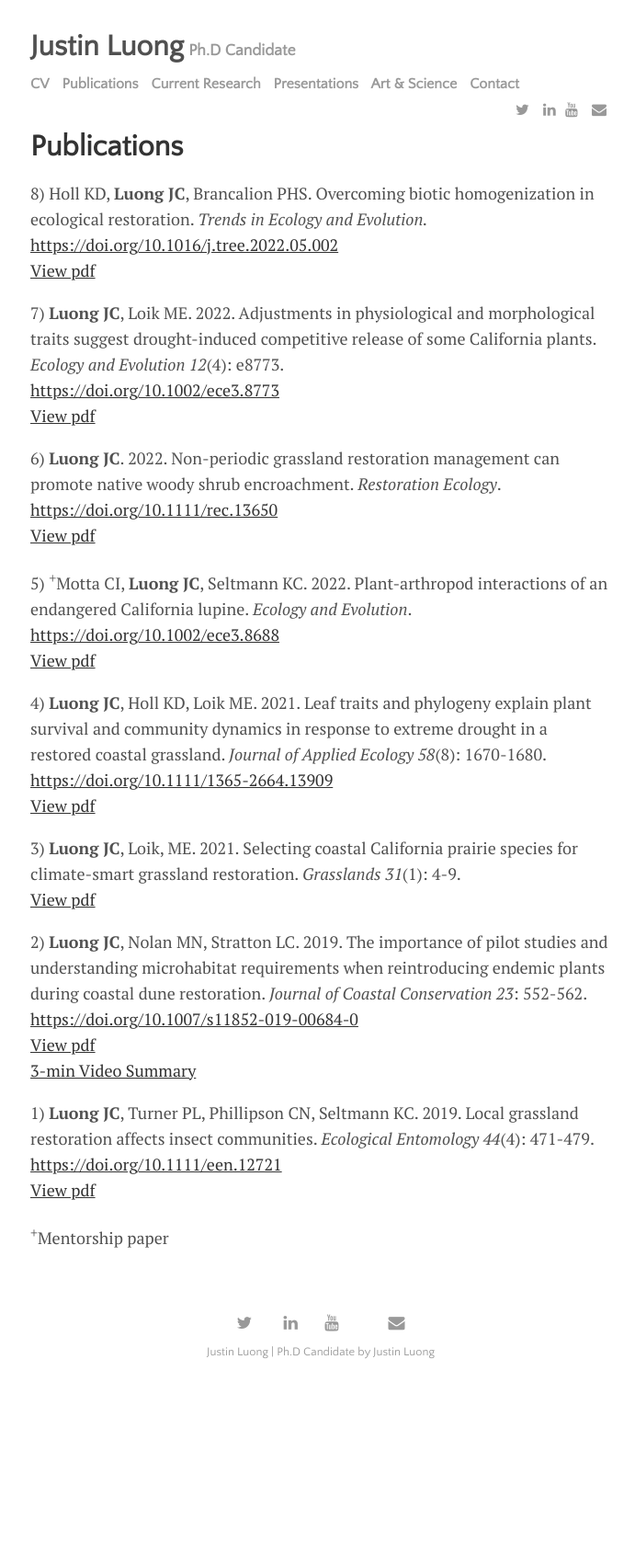
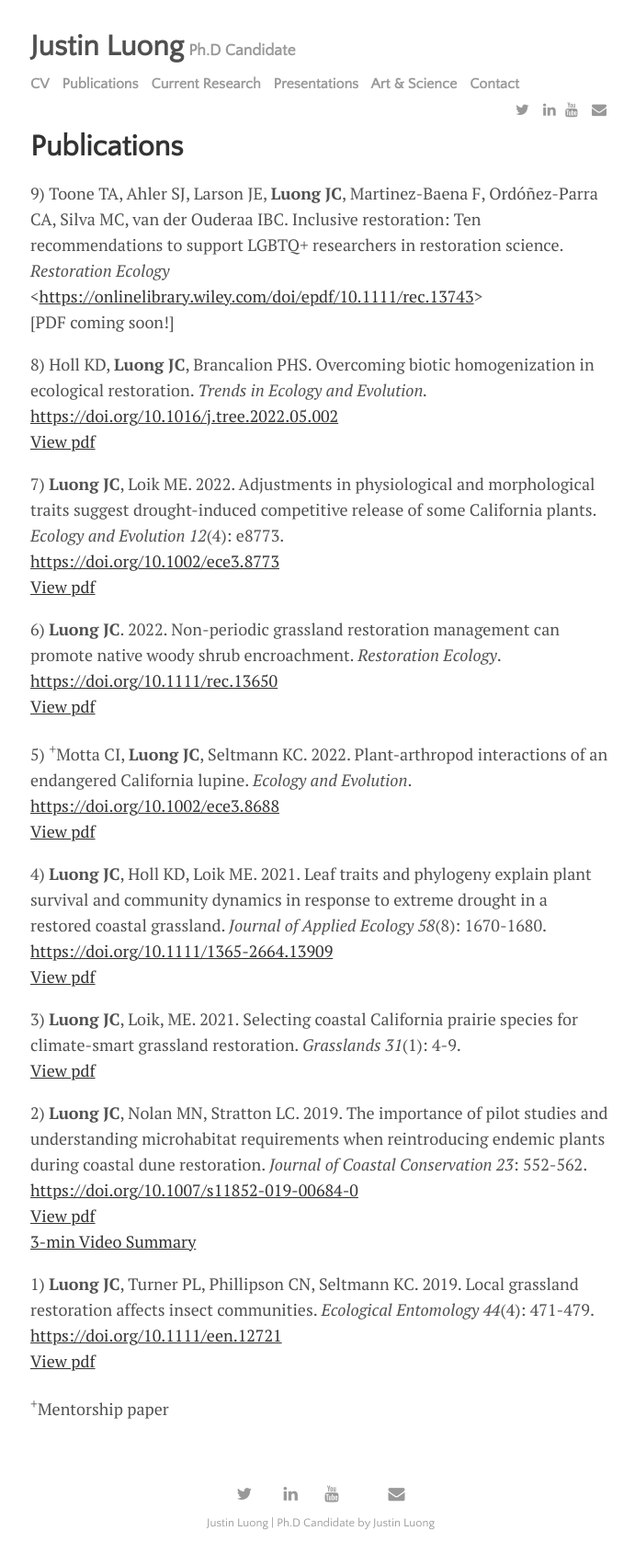
Before and after one commit to austinluong/justinluong.com, a Jekyll site: the page built from menu/publications.md, in a window 1280 px wide. Shown: the whole page at 92% size, without its empty margins (291-982 px from the left). Built offline with Jekyll 4.4.1, drawn with Linux system fonts in a browser that asks for light colours; nearby versions of some CDN libraries; before the commit the page ends 1516 px from its top, so only the background shows below that.

Commit message:
Update publications.md

```diff
--- a/menu/publications.md
+++ b/menu/publications.md
@@ -2,6 +2,10 @@
 layout: page
 title: Publications
 ---
+9) Toone TA, Ahler SJ, Larson JE, **Luong JC**, Martinez-Baena F, Ordóñez-Parra CA, Silva MC, van der Ouderaa IBC. Inclusive restoration: Ten recommendations to support LGBTQ+ researchers in restoration science. *Restoration Ecology*
+<[https://onlinelibrary.wiley.com/doi/epdf/10.1111/rec.13743](https://doi.org/10.1111/rec.13743)>
+[PDF coming soon!]
+
 8) Holl KD, **Luong JC**, Brancalion PHS. Overcoming biotic homogenization in ecological restoration. *Trends in Ecology and Evolution.*
 <https://doi.org/10.1016/j.tree.2022.05.002>
 [View pdf]({{site.baseurl}}/assets/pdf/Holl et al. - Biotic homogenization - 2022.pdf)
```
